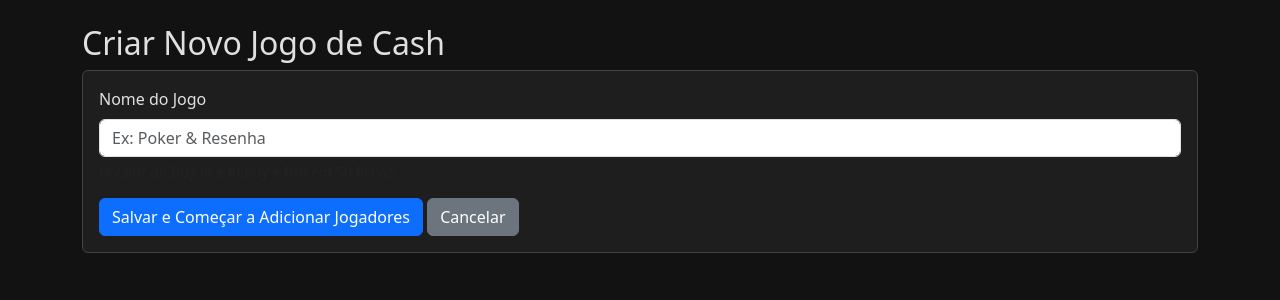
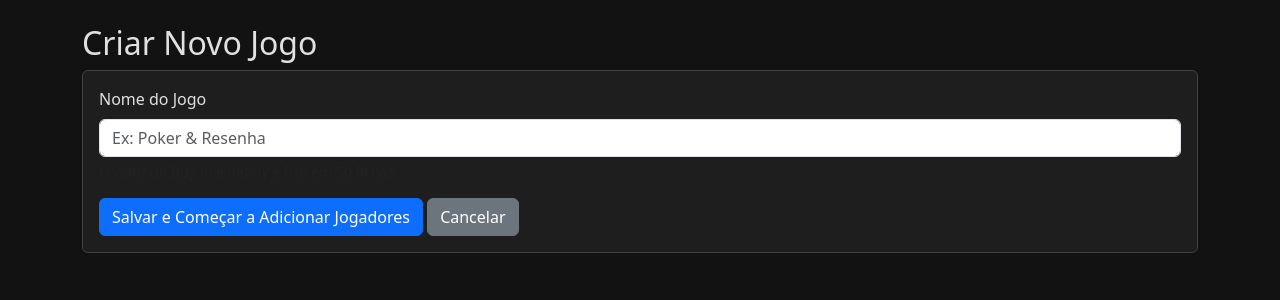
Before and after one commit to pedrocamposlive/pocketacesproject, a Flask app: page /game/new in a window 1280 px wide. Shown: the top 300 px of the page. Run offline with Flask 3, Linux system fonts and the light colour scheme.

Commit message:
Update new_game.html

```diff
--- a/templates/new_game.html
+++ b/templates/new_game.html
@@ -1,7 +1,7 @@
 {% extends 'layout.html' %}
 
 {% block content %}
-<h2>Criar Novo Jogo de Cash</h2>
+<h2>Criar Novo Jogo</h2>
 <div class="card bg-dark border-secondary">
   <div class="card-body">
     <form method="POST" action="{{ url_for('new_game') }}">
```
